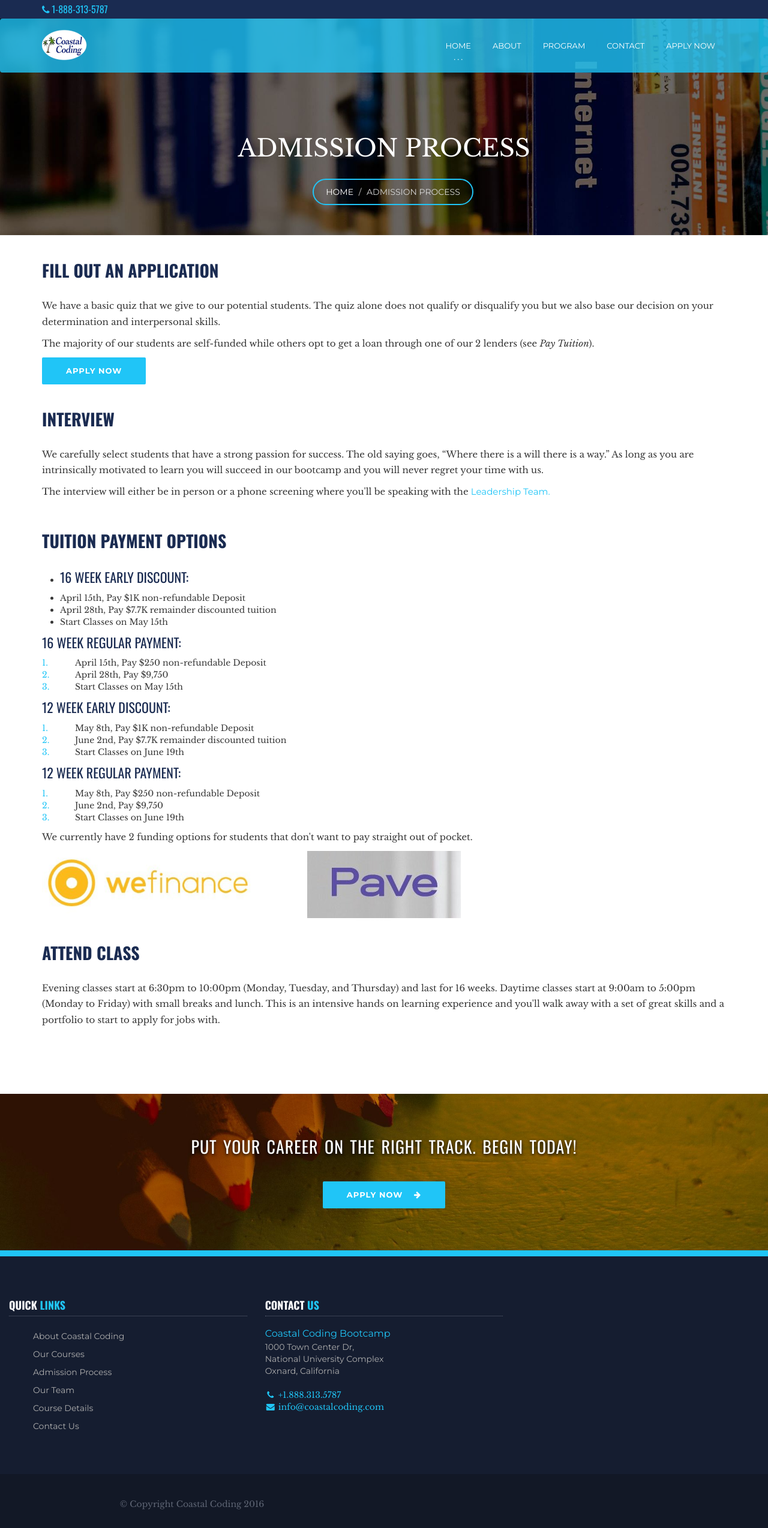
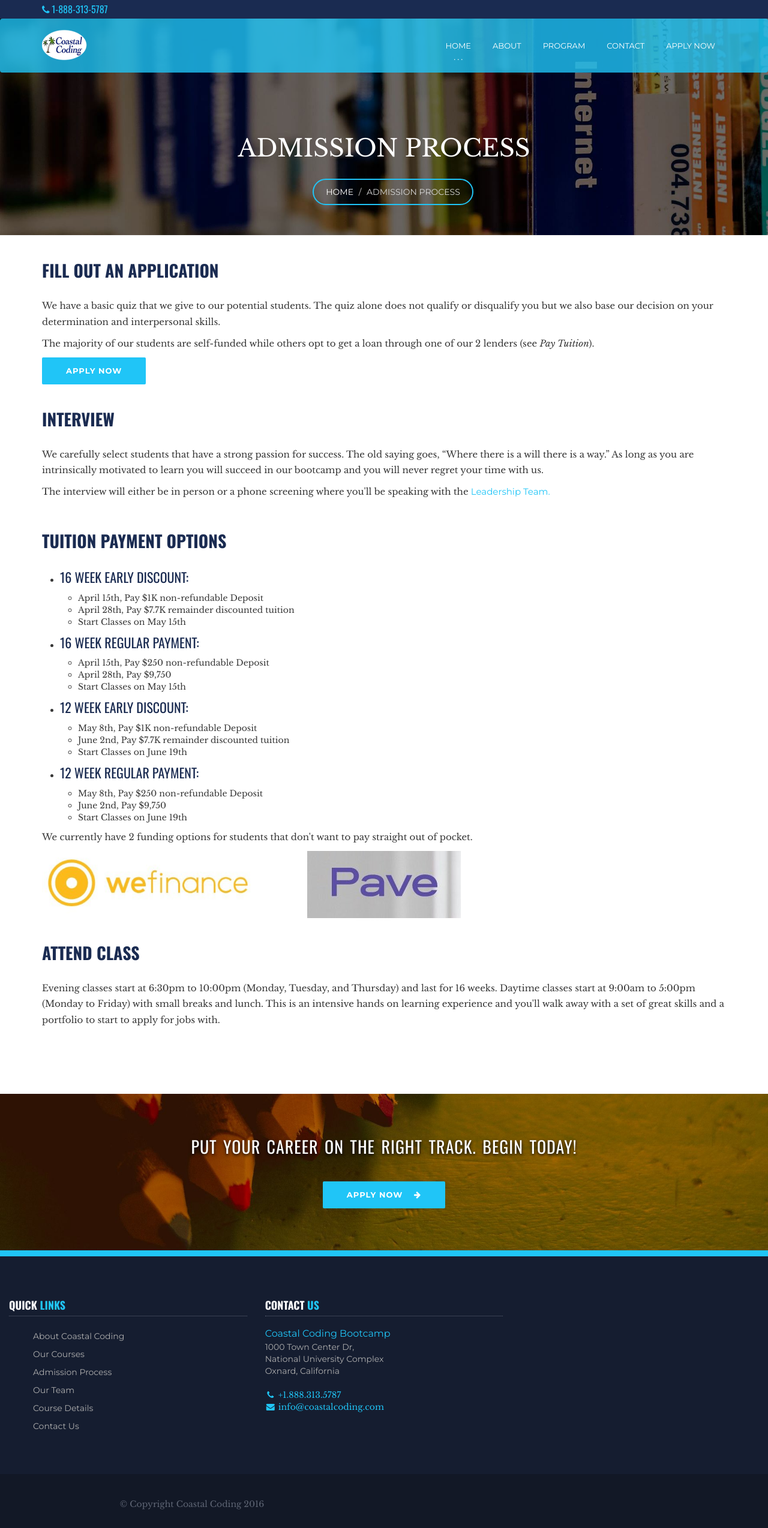
Before and after one commit to pfuzane1/Coastal-Coding, a Jekyll site: the page built from admission-process.html, in a window 1280 px wide. Shown: the whole page at 60% size. Built offline with Jekyll 4.4.1, drawn with Linux system fonts in a browser that asks for light colours; a script that is not in the unit is left out.

Commit message:
Unordered Lists

```diff
--- a/admission-process.html
+++ b/admission-process.html
@@ -42,29 +42,34 @@ layout: default
                 <h3 class="heading">Tuition Payment Options</h3>
                 <ul>
                 	<li><h4>16 Week Early Discount:</h4>
+                		<ul>
                 			<li>April 15th, Pay $1K non-refundable Deposit</li>
                 			<li>April 28th, Pay $7.7K remainder discounted tuition</li>
                 			<li>Start Classes on May 15th</li>
+                		</ul>
                 	</li>
-                </ul>
-                <h4>16 Week Regular Payment:</h4>
-                <ol>
+                	<li><h4>16 Week Regular Payment:</h4>
+                		<ul>
                 			<li>April 15th, Pay $250 non-refundable Deposit</li>
                 			<li>April 28th, Pay $9,750</li>
                 			<li>Start Classes on May 15th</li>
-                </ol>
-                <h4>12 Week Early Discount:</h4>
-                <ol>
+                		</ul>
+                	</li>
+                	<li><h4>12 Week Early Discount:</h4>
+                		<ul>
                 			<li>May 8th, Pay $1K non-refundable Deposit</li>
                 			<li>June 2nd, Pay $7.7K remainder discounted tuition</li>
                 			<li>Start Classes on June 19th</li>
-                </ol>
-                <h4>12 Week Regular Payment:</h4>
-                <ol>
+                		</ul>
+                	</li>
+                	<li><h4>12 Week Regular Payment:</h4>
+                		<ul>
                 			<li>May 8th, Pay $250 non-refundable Deposit</li>
                 			<li>June 2nd, Pay $9,750</li>
                 			<li>Start Classes on June 19th</li>
-                </ol>
+                		</ul>
+                	</li>
+                </ul>
                 <p>We currently have 2 funding options for students that don't want to pay straight out of pocket.
                 <div class="row">
                     <div class="col-xs-4">
```
Lines whose indentation alone changed are shown as unchanged.
